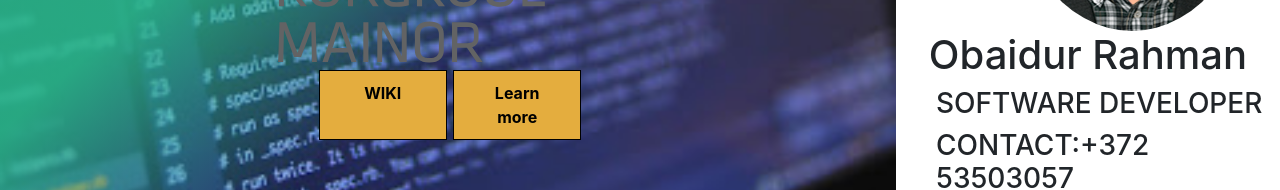
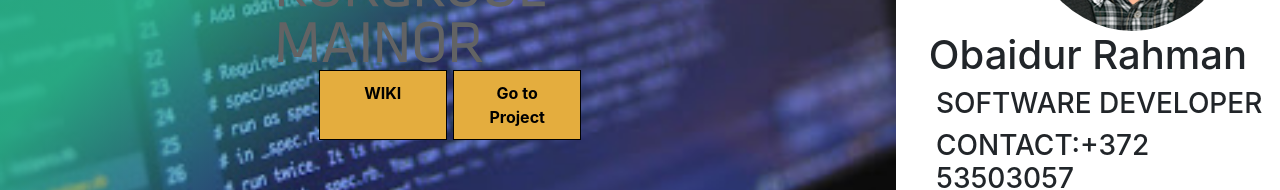
Before and after one commit to MohammadRahman/ecommerce-final, a React (Create React App) app: page / in a window 1280 px wide. Shown: the part 508-698 px from the top of the page. Built offline with nearby package versions, Linux system fonts and the light colour scheme.

Commit message:
Button name change to go to project

```diff
--- a/src/components/welcome/Welcome.js
+++ b/src/components/welcome/Welcome.js
@@ -17,7 +17,7 @@ export const Welcome = () => {
         </Link>
         <Link to="/Wiki" className="button">
           {/* <CustomButton name="learn more"></CustomButton> */}
-          Learn more
+          Go to Project
         </Link>
       </div>
     </div>
```
